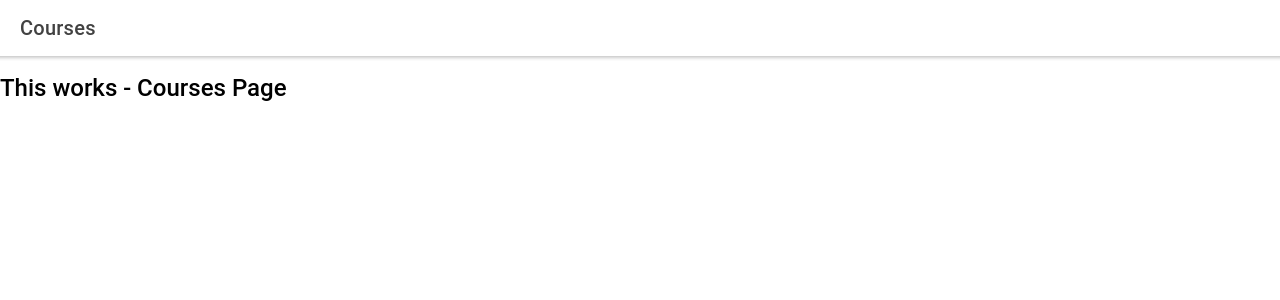
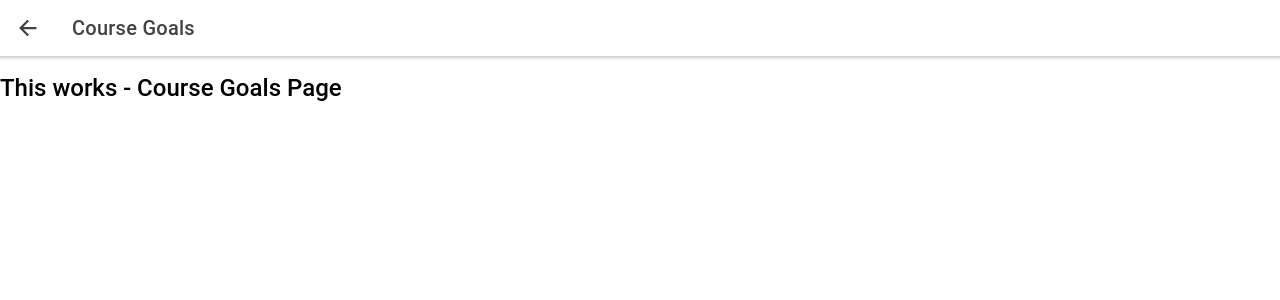
Before and after one commit to pgmckillop/max-project-2, a React (Create React App) app: page /course-goals in a window 1280 px wide. Shown: the top 300 px of the page. Built offline with nearby package versions, Linux system fonts and the light colour scheme.

Commit message:
Friday 09 Oct

```diff
--- a/src/App.tsx
+++ b/src/App.tsx
@@ -1,9 +1,10 @@
 import React from "react";
-import { IonApp } from "@ionic/react";
+import { IonApp, IonRouterOutlet } from "@ionic/react";
 import { Route } from "react-router-dom";
 import { IonReactRouter } from "@ionic/react-router";
 
 import Courses from "./pages/Courses";
+import CourseGoals from "./pages/CourseGoals";
 
 /* Core CSS required for Ionic components to work properly */
 import "@ionic/react/css/core.css";
@@ -27,9 +28,14 @@
 const App: React.FC = () => (
   <IonApp>
     <IonReactRouter>
-      <Route path=''>
-        <Courses />
-      </Route>
+      <IonRouterOutlet>
+        <Route path='/' exact>
+          <Courses />
+        </Route>
+        <Route path='/course-goals'>
+          <CourseGoals />
+        </Route>
+      </IonRouterOutlet>
     </IonReactRouter>
   </IonApp>
 );
--- /dev/null
+++ b/src/pages/CourseGoals.tsx
@@ -0,0 +1,30 @@
+import {
+  IonBackButton,
+  IonButtons,
+  IonContent,
+  IonHeader,
+  IonPage,
+  IonTitle,
+  IonToolbar,
+} from "@ionic/react";
+import React from "react";
+
+const CourseGoals: React.FC = () => {
+  return (
+    <IonPage>
+      <IonHeader>
+        <IonToolbar>
+          <IonButtons slot='start'>
+            <IonBackButton defaultHref='/' />
+          </IonButtons>
+          <IonTitle>Course Goals</IonTitle>
+        </IonToolbar>
+      </IonHeader>
+      <IonContent>
+        <h2>This works - Course Goals Page</h2>
+      </IonContent>
+    </IonPage>
+  );
+};
+
+export default CourseGoals;
--- a/src/pages/Courses.tsx
+++ b/src/pages/Courses.tsx
@@ -1,9 +1,23 @@
-import { IonContent, IonHeader, IonTitle, IonToolbar } from "@ionic/react";
+import {
+  IonButton,
+  IonPage,
+  IonContent,
+  IonHeader,
+  IonTitle,
+  IonToolbar,
+} from "@ionic/react";
 import React from "react";
+// import { useHistory } from "react-router-dom";
 
 const Courses: React.FC = () => {
+  // const history = useHistory();
+
+  // const changePageHandler = () => {
+  //   history.push("/course-goals");
+  // };
+
   return (
-    <React.Fragment>
+    <IonPage>
       <IonHeader>
         <IonToolbar>
           <IonTitle>Courses</IonTitle>
@@ -11,8 +25,12 @@
       </IonHeader>
       <IonContent>
         <h2>This works - Courses Page</h2>
+        <div>
+          <IonButton routerLink='/course-goals'>To Course Goals</IonButton>
+          {/* <IonButton onClick={changePageHandler}>To Course Goals</IonButton> */}
+        </div>
       </IonContent>
-    </React.Fragment>
+    </IonPage>
   );
 };
 
```
